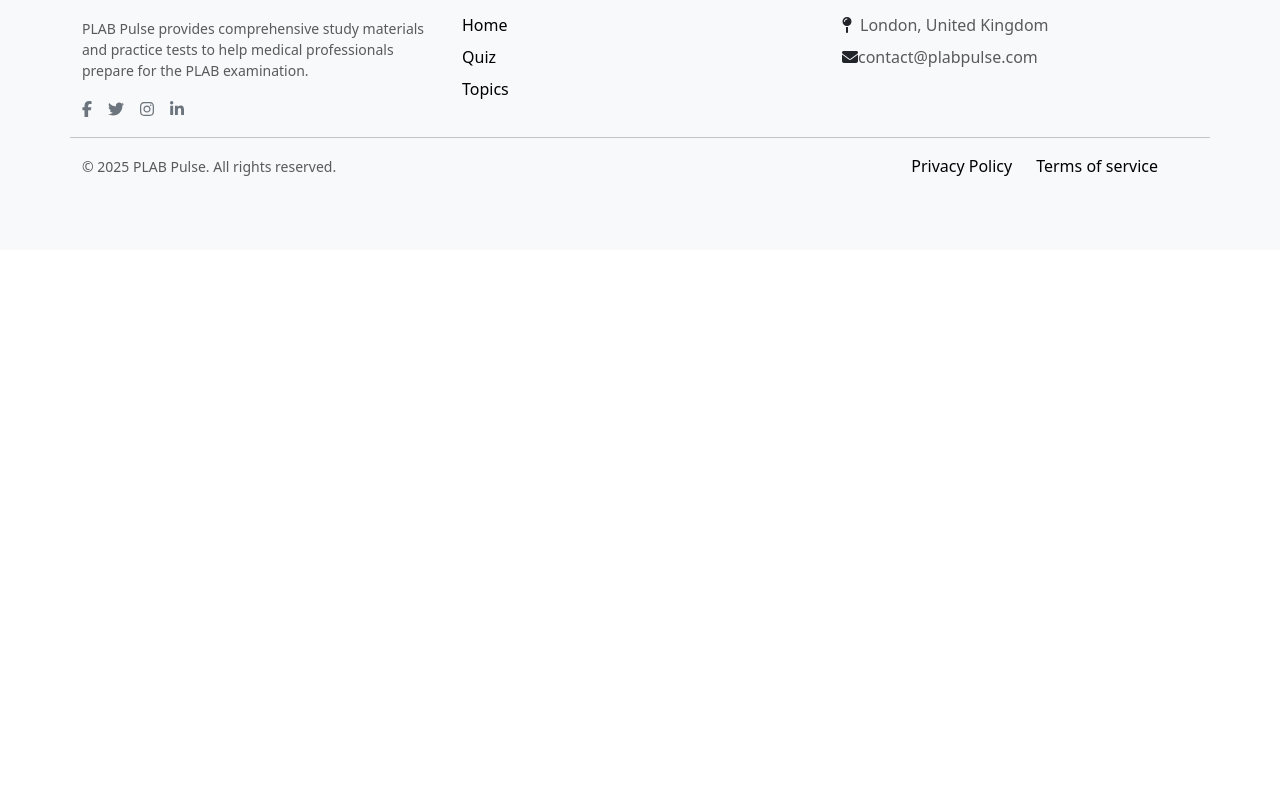
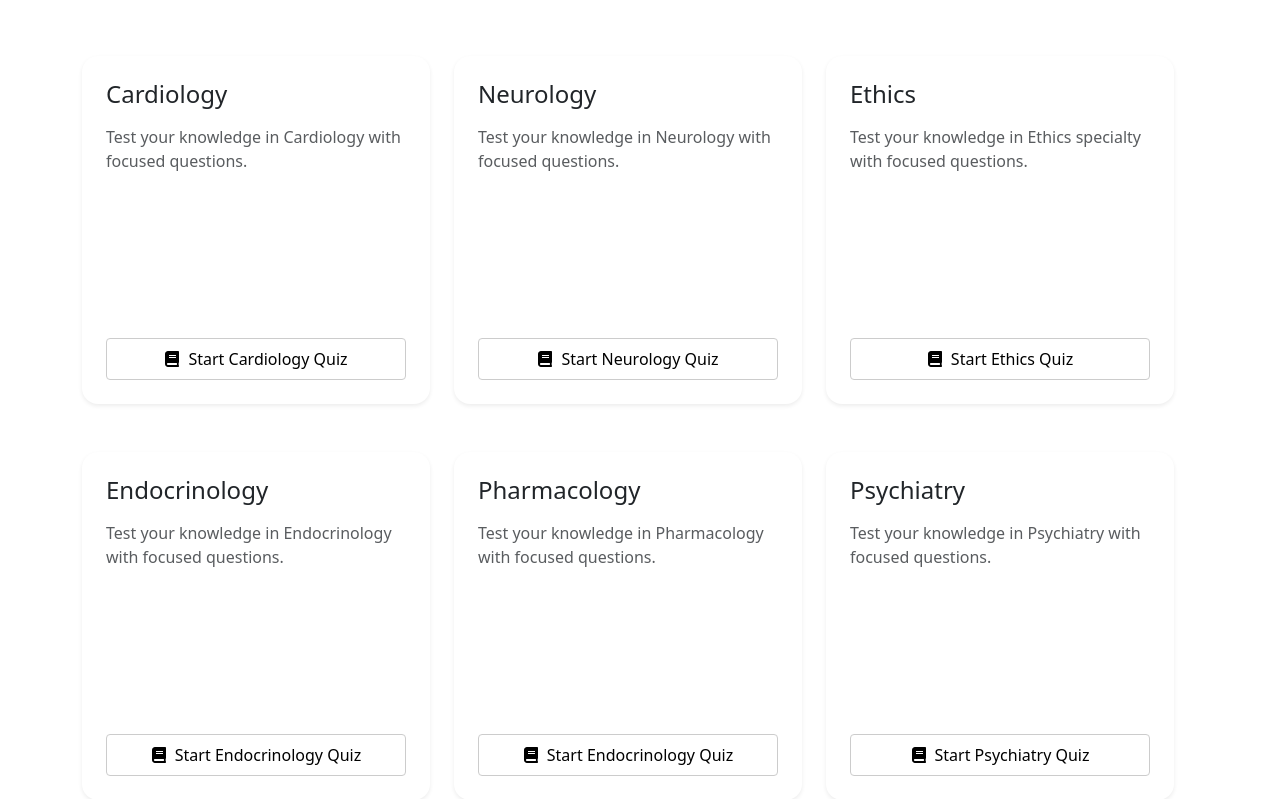
Before and after one commit to joehalls605/PlubPulse, a React (Vite) app in the folder plubPulseApp/: page /topics in a window 1280 px wide. Shown: the part 201-1000 px from the top of the page. Before the commit the page ends 800 px from the top, so only its background shows below. Built offline with nearby package versions, Linux system fonts and the light colour scheme.

Commit message:
Topics page UI improvement.

```diff
--- a/plubPulseApp/src/index.css
+++ b/plubPulseApp/src/index.css
@@ -75,3 +75,14 @@
 .main-nav{
     height:75px;
 }
+.topic-card-square {
+    aspect-ratio: 1 / 1;
+}
+.topic-card .topic-button,
+.topic-card-square .topic-button {
+    margin-top: auto;
+}
+
+.topics-container{
+    margin-bottom:200px;
+}
--- a/plubPulseApp/src/layout/Header.jsx
+++ b/plubPulseApp/src/layout/Header.jsx
@@ -1,11 +1,11 @@
-import React from 'react';
+import React, {useState} from 'react';
 import { Link, NavLink } from 'react-router-dom';
 import { FontAwesomeIcon } from '@fortawesome/react-fontawesome';
 import { faBookMedical, faHouse, faBook, faBorderAll  } from '@fortawesome/free-solid-svg-icons';
 import '../index.css';
-// boostrap?
 
 const Header = () => {
+
     return(
         <header>
             <nav className="navbar navbar-expand-lg navbar-light bg-white shadow-sm main-nav">
@@ -27,7 +27,7 @@ const Header = () => {
                             <li className="nav-item">
                                 <NavLink to="/quiz" className="nav-text mx-3">
                                     <FontAwesomeIcon icon={faBook}/>
-                                    <span className="ms-2">Quiz</span>
+                                    <span className="ms-2" onClick={ () => handleStartQuiz("Shuffle")}>Quiz</span>
                                 </NavLink>
                             </li>
                             <li className="nav-item">
--- a/plubPulseApp/src/pages/Home.jsx
+++ b/plubPulseApp/src/pages/Home.jsx
@@ -1,5 +1,5 @@
 import React, {useState} from 'react';
-import { Link, NavLink } from 'react-router-dom';
+import { Link } from 'react-router-dom';
 import { useNavigate } from 'react-router-dom';
 import {FaSearch, FaArrowRight, FaBook, FaCheckCircle, FaBookOpen, FaStethoscope } from 'react-icons/fa';
 
@@ -106,7 +106,7 @@ const Home = () => {
                         <div className="card h-100 border-grey shadow-sm p-3">
                             <h3 className="card-title fs-4 mb-3">Pharmacology </h3>
                             <p className="card-text text-muted mb-4">
-                                Test your knowledge in Endocrinology with focused questions.
+                                Test your knowledge in Pharmacology with focused questions.
                             </p>
                             <button
                                 className="text-black w-100 h-50 p-2 d-flex align-items-center justify-content-center topic-button"
--- a/plubPulseApp/src/pages/Topics.jsx
+++ b/plubPulseApp/src/pages/Topics.jsx
@@ -1,12 +1,120 @@
-import React from 'react';
+import React, {useState} from 'react';
+import {FaBook} from "react-icons/fa";
+import {useNavigate} from "react-router-dom";
+
 
 const Topics = () => {
 
+    const [gameActive, setGameActive] = useState(false);
+    const navigate = useNavigate(); // Hook to navigtate
+    const handleStartQuiz = (topic) => {
+        // Navigate to /quiz and send "topic" as data
+        navigate("/quiz", {state: {topic}});
+        setGameActive(true);
+    }
+
     return (
-        <div>
-            <h1>Topics!</h1>
-        </div>
-    )
+        <div className="container topics-container">
+            <div className="row mt-5">
+                <h2>Medical Specialties</h2>
+                <p>Choose a specialty to focus your exam preparation</p>
+            </div>
+            <div className="row mb-5">
+                <div className="row g-4">
+                    {/* Cardiology Card */}
+                    <div className="col-md-4">
+                        <div className="topic-card-square card rounded-4 p-4 border-0 shadow-sm mb-4">
+                            <h3 className="card-title fs-4 mb-3">Cardiology</h3>
+                            <p className="card-text text-muted mb-4">
+                                Test your knowledge in Cardiology with focused questions.
+                            </p>
+                            <button
+                                className="text-black w-100 w-100 p-2 d-flex align-items-center justify-content-center topic-button"
+                                onClick={() => handleStartQuiz("Cardiology")}
+                            >
+                                <FaBook className="me-2"/> Start Cardiology Quiz
+                            </button>
+                        </div>
+                    </div>
+                    {/* Neurology Card */}
+                    <div className="col-md-4">
+                        <div className="topic-card-square card rounded-4 p-4 border-0 shadow-sm mb-4">
+                            <h3 className="card-title fs-4 mb-3">Neurology </h3>
+                            <p className="card-text text-muted mb-4">
+                                Test your knowledge in Neurology with focused questions.
+                            </p>
+                            <button
+                                className="text-black w-100 p-2 p-2 d-flex align-items-center justify-content-center topic-button"
+                                onClick={() => handleStartQuiz("Neurology")}
+                            >
+                                <FaBook className="me-2"/> Start Neurology Quiz
+                            </button>
+                        </div>
+                    </div>
+                    {/* Ethics  Card */}
+                    <div className="col-md-4">
+                        <div className="topic-card-square card rounded-4 p-4 border-0 shadow-sm mb-4">
+                            <h3 className="card-title fs-4 mb-3">Ethics </h3>
+                            <p className="card-text text-muted mb-4">
+                                Test your knowledge in Ethics specialty with focused questions.
+                            </p>
+                            <button
+                                className="text-black w-100 p-2  p-2 d-flex align-items-center justify-content-center topic-button"
+                                onClick={() => handleStartQuiz("Ethics")}
+                            >
+                                <FaBook className="me-2"/> Start Ethics Quiz
+                            </button>
+                        </div>
+                    </div>
+                    {/* Endocrinology Card */}
+                    <div className="col-md-4">
+                        <div className="topic-card-square card rounded-4 p-4 border-0 shadow-sm mb-4">
+                            <h3 className="card-title fs-4 mb-3">Endocrinology </h3>
+                            <p className="card-text text-muted mb-4">
+                                Test your knowledge in Endocrinology with focused questions.
+                            </p>
+                            <button
+                                className="text-black w-100 p-2 d-flex align-items-center justify-content-center topic-button"
+                                onClick={() => handleStartQuiz("Endocrinology ")}
+                            >
+                                <FaBook className="me-2"/> Start Endocrinology Quiz
+                            </button>
+                        </div>
+                    </div>
+                    {/* Pharmacology Card */}
+                    <div className="col-md-4">
+                        <div className="topic-card-square card rounded-4 p-4 border-0 shadow-sm mb-4">
+                            <h3 className="card-title fs-4 mb-3">Pharmacology </h3>
+                            <p className="card-text text-muted mb-4">
+                                Test your knowledge in Pharmacology with focused questions.
+                            </p>
+                            <button
+                                className="text-black w-100 p-2 d-flex align-items-center justify-content-center topic-button"
+                                onClick={() => handleStartQuiz("Endocrinology ")}
+                            >
+                                <FaBook className="me-2"/> Start Endocrinology Quiz
+                            </button>
+                        </div>
+                    </div>
+                    {/* Psychiatry Card */}
+                    <div className="col-md-4">
+                        <div className="topic-card-square card rounded-4 p-4 border-0 shadow-sm mb-4">
+                            <h3 className="card-title fs-4 mb-3">Psychiatry </h3>
+                            <p className="card-text text-muted mb-4">
+                                Test your knowledge in Psychiatry with focused questions.
+                            </p>
+                            <button
+                                className="text-black w-100 p-2 d-flex align-items-center justify-content-center topic-button"
+                                onClick={() => handleStartQuiz("Psychiatry ")}
+                            >
+                                <FaBook className="me-2"/> Start Psychiatry Quiz
+                            </button>
+                        </div>
+                    </div>
+                </div>
+            </div>
+</div>
+)
 }
 
 export default Topics;
```
